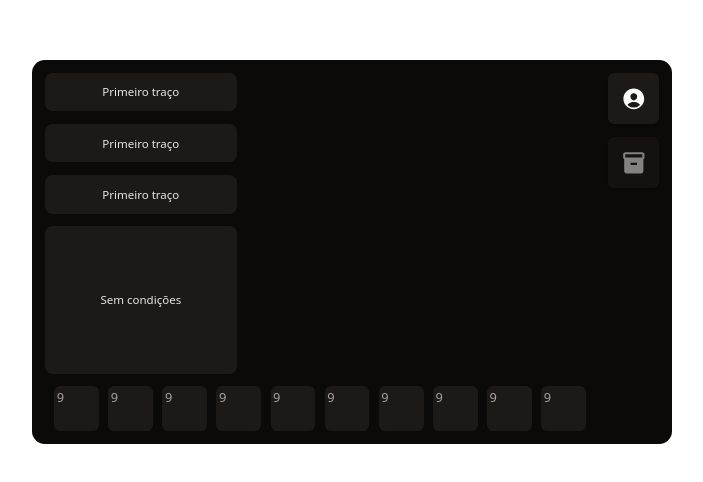
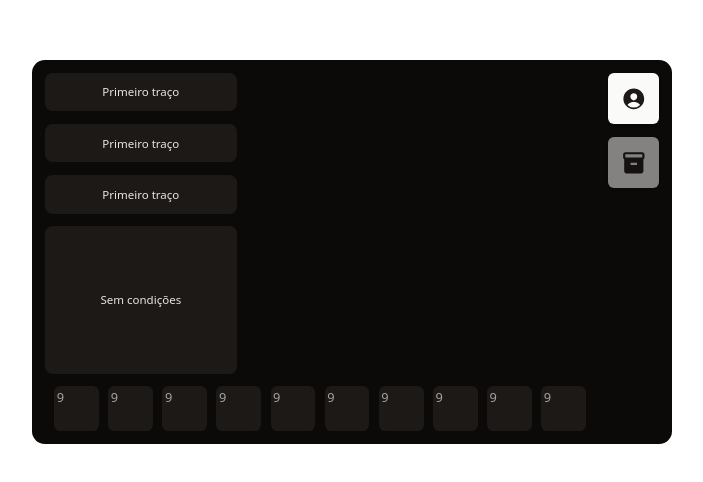
Before and after one commit to pyurips/datalife-old, a React (Vite) app in the folder src/webviews/main_interface/: page / in a window 1280 px wide. Shown: the part 148-630 px from the top of the page, without its empty margins (288-991 px from the left). Built offline with nearby package versions, Linux system fonts and the light colour scheme.

Commit message:
feat: added theme provider

```diff
--- a/src/webviews/main_interface/src/App.tsx
+++ b/src/webviews/main_interface/src/App.tsx
@@ -1,17 +1,20 @@
-import CharacterMenu from "./pages/character_menu";
-import MainHud from "./pages/main_hud";
-import Signin from "./pages/signin";
-import { useListener } from "./utils/use_listener";
+import CharacterMenu from './pages/character_menu';
+import MainHud from './pages/main_hud';
+import Signin from './pages/signin';
+import { useListener } from './utils/use_listener';
+import { ThemeProvider } from './components/theme_provider';
 
 export default function App() {
-  const screen = useListener("webView_setScreen");
+  const screen = useListener('webView_setScreen');
 
   return (
-    <main className="h-screen w-screen flex items-center justify-center">
-      {screen === "signin" && <Signin />}
-      {screen === "mainHud" && <MainHud />}
-      {screen === "characterMenu" && <CharacterMenu />}
-      <CharacterMenu />
-    </main>
+    <ThemeProvider defaultTheme="dark" storageKey="vite-ui-theme">
+      <main className="h-screen w-screen flex items-center justify-center">
+        {screen === 'signin' && <Signin />}
+        {screen === 'mainHud' && <MainHud />}
+        {screen === 'characterMenu' && <CharacterMenu />}
+        <CharacterMenu />
+      </main>
+    </ThemeProvider>
   );
 }
--- /dev/null
+++ b/src/webviews/main_interface/src/components/theme_provider.tsx
@@ -0,0 +1,73 @@
+import { createContext, useContext, useEffect, useState } from "react"
+
+type Theme = "dark" | "light" | "system"
+
+type ThemeProviderProps = {
+  children: React.ReactNode
+  defaultTheme?: Theme
+  storageKey?: string
+}
+
+type ThemeProviderState = {
+  theme: Theme
+  setTheme: (theme: Theme) => void
+}
+
+const initialState: ThemeProviderState = {
+  theme: "system",
+  setTheme: () => null,
+}
+
+const ThemeProviderContext = createContext<ThemeProviderState>(initialState)
+
+export function ThemeProvider({
+  children,
+  defaultTheme = "system",
+  storageKey = "vite-ui-theme",
+  ...props
+}: ThemeProviderProps) {
+  const [theme, setTheme] = useState<Theme>(
+    () => (localStorage.getItem(storageKey) as Theme) || defaultTheme
+  )
+
+  useEffect(() => {
+    const root = window.document.documentElement
+
+    root.classList.remove("light", "dark")
+
+    if (theme === "system") {
+      const systemTheme = window.matchMedia("(prefers-color-scheme: dark)")
+        .matches
+        ? "dark"
+        : "light"
+
+      root.classList.add(systemTheme)
+      return
+    }
+
+    root.classList.add(theme)
+  }, [theme])
+
+  const value = {
+    theme,
+    setTheme: (theme: Theme) => {
+      localStorage.setItem(storageKey, theme)
+      setTheme(theme)
+    },
+  }
+
+  return (
+    <ThemeProviderContext.Provider {...props} value={value}>
+      {children}
+    </ThemeProviderContext.Provider>
+  )
+}
+
+export const useTheme = () => {
+  const context = useContext(ThemeProviderContext)
+
+  if (context === undefined)
+    throw new Error("useTheme must be used within a ThemeProvider")
+
+  return context
+}
--- a/src/webviews/main_interface/src/index.css
+++ b/src/webviews/main_interface/src/index.css
@@ -37,7 +37,7 @@
   }
 
   .dark {
-    --background: 20 14.3% 4.1%;
+    --background: 0 0% 0% 0;
     --foreground: 60 9.1% 97.8%;
 
     --card: 20 14.3% 4.1%;
```
